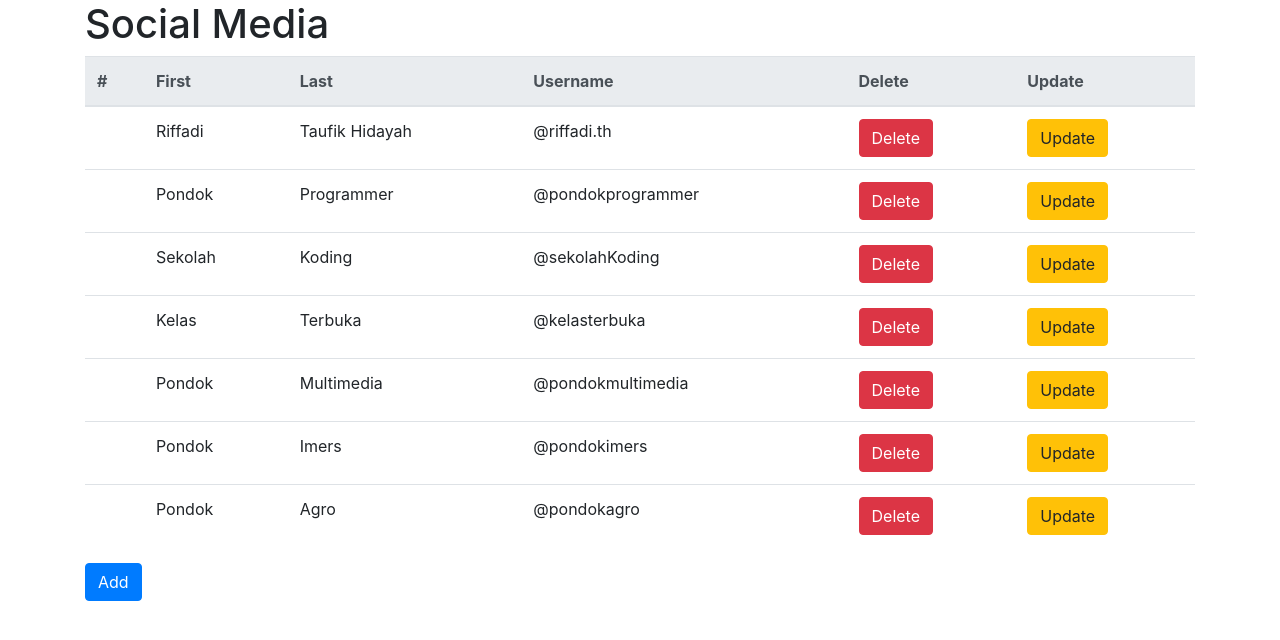
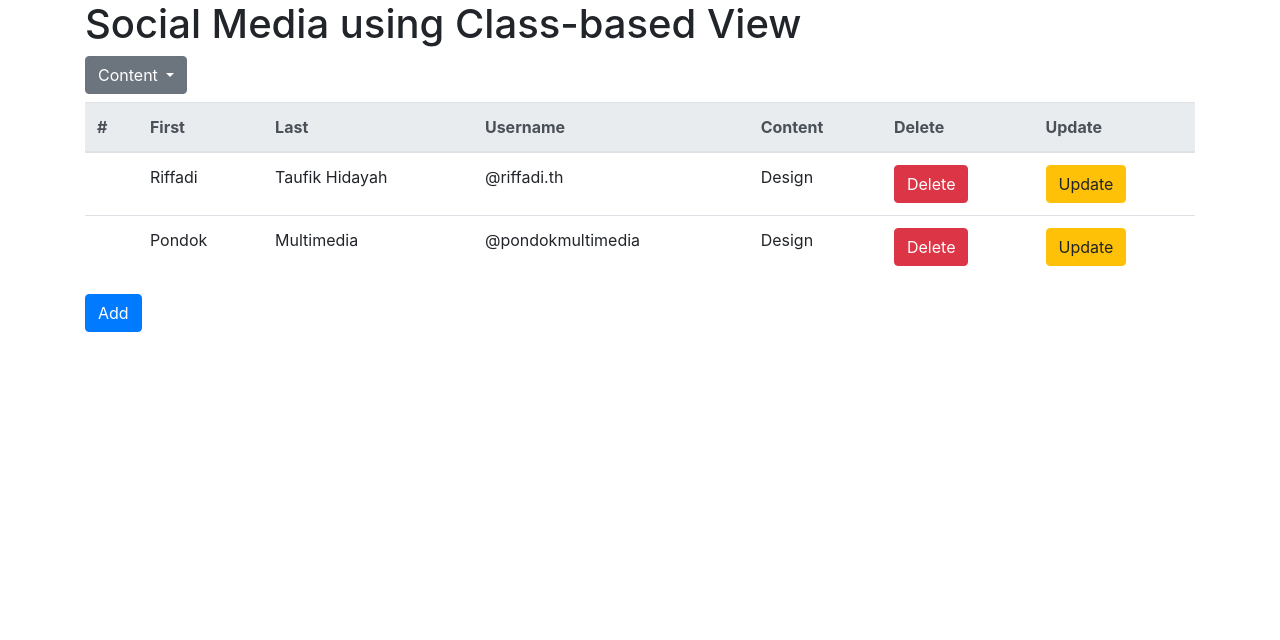
Before and after one commit to riffadi/sosmed-crud, a Django app: a page that uses Class Based View/sosmed/templates/sosmed/list.html in a window 1280 px wide. Shown: the top 640 px of the page. Run offline with Django 3.2, Linux system fonts and the light colour scheme; data comes from the database, SQL or seed files in the repository; both versions use the stored data as it was after the commit; some libraries are stand-ins or nearby versions.

Commit message:
Convert function based to class based view

```diff
--- a/Class Based View/sosmed/forms.py
+++ b/Class Based View/sosmed/forms.py
@@ -9,4 +9,4 @@ class InstagramForm(forms.ModelForm):
 			'first_name',
 			'last_name',
 			'username',
-		]
+			'content',		]
--- a/Class Based View/sosmed/models.py
+++ b/Class Based View/sosmed/models.py
@@ -4,6 +4,7 @@ class Instagram(models.Model):
 	first_name = models.CharField(max_length=100)
 	last_name = models.CharField(max_length=100)
 	username = models.CharField(max_length=100)
+	content = models.CharField(max_length=100)
 
 	def __str__(self):
 		return "{}.{}".format(self.id, self.username)
--- a/Class Based View/sosmed/templates/sosmed/list.html
+++ b/Class Based View/sosmed/templates/sosmed/list.html
@@ -6,14 +6,30 @@
 
 {% block contents %}
 	<h1>{{ page_title }}</h1>
+	<div class="dropdown">
+	  <button class="btn btn-secondary dropdown-toggle" type="button" id="dropdownMenuButton" data-toggle="dropdown" aria-haspopup="true" aria-expanded="false">
+	    Content
+	  </button>
+	  <div class="dropdown-menu" aria-labelledby="dropdownMenuButton">
+	    <a class="dropdown-item" href="{% url 'sosmed:list' %}">All Content</a>
 
-	<table class="table">
+	    {% for content in list_content %}
+	    	<a class="dropdown-item"
+	    	href="{% url 'sosmed:list' %}?content_filter={{content}}">
+	    		{{content}}
+	    	</a>
+	    {% endfor %}
+	  </div>
+	</div>
+
+	<table class="table mt-2">
 	  <thead class="thead-light">
 	    <tr>
 	      <th scope="col">#</th>
 	      <th scope="col">First</th>
 	      <th scope="col">Last</th>
 	      <th scope="col">Username</th>
+	      <th scope="col">Content</th>
 	      <th scope="col">Delete</th>
 	      <th scope="col">Update</th>
 	    </tr>
@@ -25,6 +41,7 @@
 		      <td>{{ account.first_name }}</td>
 		      <td>{{ account.last_name }}</td>
 		      <td>{{ account.username }}</td>
+		      <td>{{ account.content }}</td>
 		      <td>
 		      	<a class="btn btn-danger" href="{% url 'sosmed:delete' account.id %}">Delete</a>
 		      </td>
--- a/Class Based View/sosmed/urls.py
+++ b/Class Based View/sosmed/urls.py
@@ -1,12 +1,16 @@
 from django.urls import path
 
-from . import views
+from .views import (
+	SosmedListView,
+	SosmedDeleteView,
+	SosmedFormView,
+)
 
 app_name = "sosmed"
 
 urlpatterns = [
-	path('delete/<int:delete_id>', views.delete, name='delete'),
-	path('update/<int:update_id>', views.update, name='update'),
-	path('create/', views.create, name='create'),
-	path('', views.list, name='list')
+	path('delete/<int:delete_id>', SosmedDeleteView.as_view(), name='delete'),
+	path('update/<int:update_id>', SosmedFormView.as_view(mode='update'), name='update'),
+	path('create/', SosmedFormView.as_view(), name='create'),
+	path('', SosmedListView.as_view(), name='list')
 ]
--- a/Class Based View/sosmed/views.py
+++ b/Class Based View/sosmed/views.py
@@ -1,63 +1,68 @@
 from django.shortcuts import render, redirect
+from django.views.generic import TemplateView, RedirectView, View
 
 from .models import Instagram
 from .forms import InstagramForm
 
+class SosmedSubList:
+	def get_list_data(self, get_request):
+		if len(get_request) == 0:
+			sublist = Instagram.objects.all()
+		elif get_request.__contains__('content_filter'):
+			sublist = Instagram.objects.filter(content = get_request['content_filter'])
+		else:
+			sublist = Instagram.objects.none()
+		return sublist
 
-def update(request, update_id):
-	account_update = Instagram.objects.get(id=update_id)
+class SosmedListView(SosmedSubList, TemplateView):
+	template_name = 'sosmed/list.html'
 
-	data = {
-		'first_name' : account_update.first_name,
-		'last_name' : account_update.last_name,
-		'username' : account_update.username,
-	}
+	def get_context_data(self, *args, **kwargs):
+		list_account = self.get_list_data(self.request.GET)
+		list_content = Instagram.objects.values_list('content', flat=True).distinct()
+		context = {
+			'page_title' : 'Social Media using Class-based View',
+			'all_account' : list_account,
+			'list_content' : list_content,
+		}
+		return context
 
-	account_form = InstagramForm(request.POST or None, initial=data, instance=account_update)
+class SosmedDeleteView(RedirectView):
+	pattern_name = 'sosmed:list'
 
-	if request.method == 'POST':
-		if account_form.is_valid():
-			account_form.save()
+	def get_redirect_url(self, *args, **kwargs):
+		delete_id = kwargs['delete_id']
+		Instagram.objects.filter(id=delete_id).delete()
+		return super().get_redirect_url()
+
+class SosmedFormView(View):
+	template_name = 'sosmed/create.html'
+	form = InstagramForm()
+	mode = None
+	context = {}
+
+	def get(self, *arrgs, **kwargs):
+		if self.mode == 'update':
+			account_update = Instagram.objects.get(id=kwargs['update_id'])
+			data = account_update.__dict__
+			print(data)
+			self.form = InstagramForm(initial=data, instance=account_update)
+
+
+		self.context =  {
+			"page_title" : "Add Account",
+			"account_form" : self.form,
+		}
+		return render(self.request, self.template_name, self.context)
+
+	def post(self, *args, **kwargs):
+		if kwargs.__contains__('update_id'):
+			account_update = Instagram.objects.get(id=kwargs['update_id'])
+			self.form = InstagramForm(self.request.POST, instance=account_update)
+		else:
+			self.form = InstagramForm(self.request.POST)
+
+		if self.form.is_valid():
+			self.form.save()
 
 		return redirect('sosmed:list')
-
-	context = {
-			"page_title" : "Update Account",
-			"account_form" : account_form,
-	}
-
-	return render(request, 'sosmed/create.html', context)
-
-
-def delete(request,delete_id):
-	Instagram.objects.filter(id=delete_id).delete()
-
-	return redirect('sosmed:list')
-
-
-def create(request):
-	account_form = InstagramForm(request.POST or None)
-
-	if request.method == 'POST':
-		if account_form.is_valid():
-			account_form.save()
-
-		return redirect('sosmed:list')
-
-	context = {
-			"page_title" : "Add Account",
-			"account_form" : account_form,
-	}
-
-	return render(request, 'sosmed/create.html', context)
-
-
-def list(request):
-	all_account = Instagram.objects.all()
-
-	context = {
-	'page_title' : 'Social Media',
-	'all_account' : all_account,
-	}
-
-	return render(request, 'sosmed/list.html', context)
```
Also changed, not shown: Class Based View/db.sqlite3, Class Based View/sosmed/migrations/0003_instagram_content.py (added).
